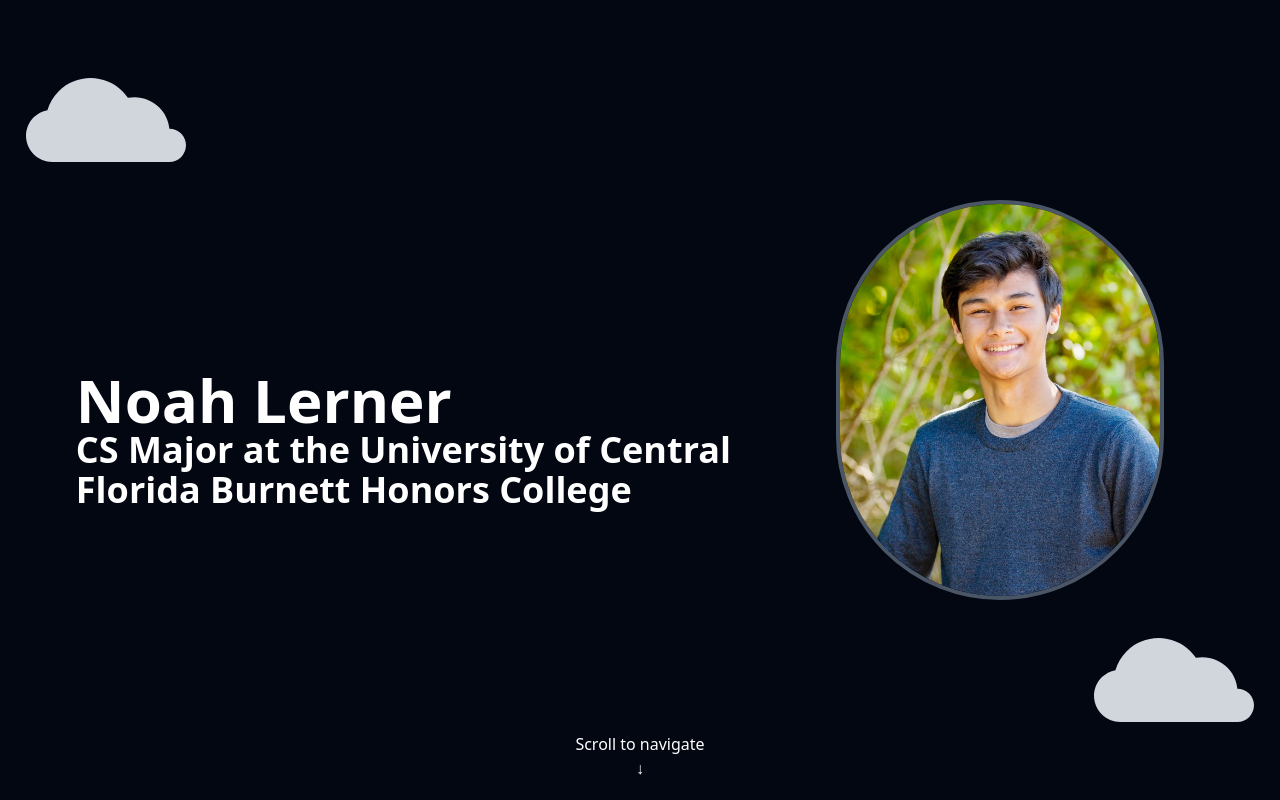
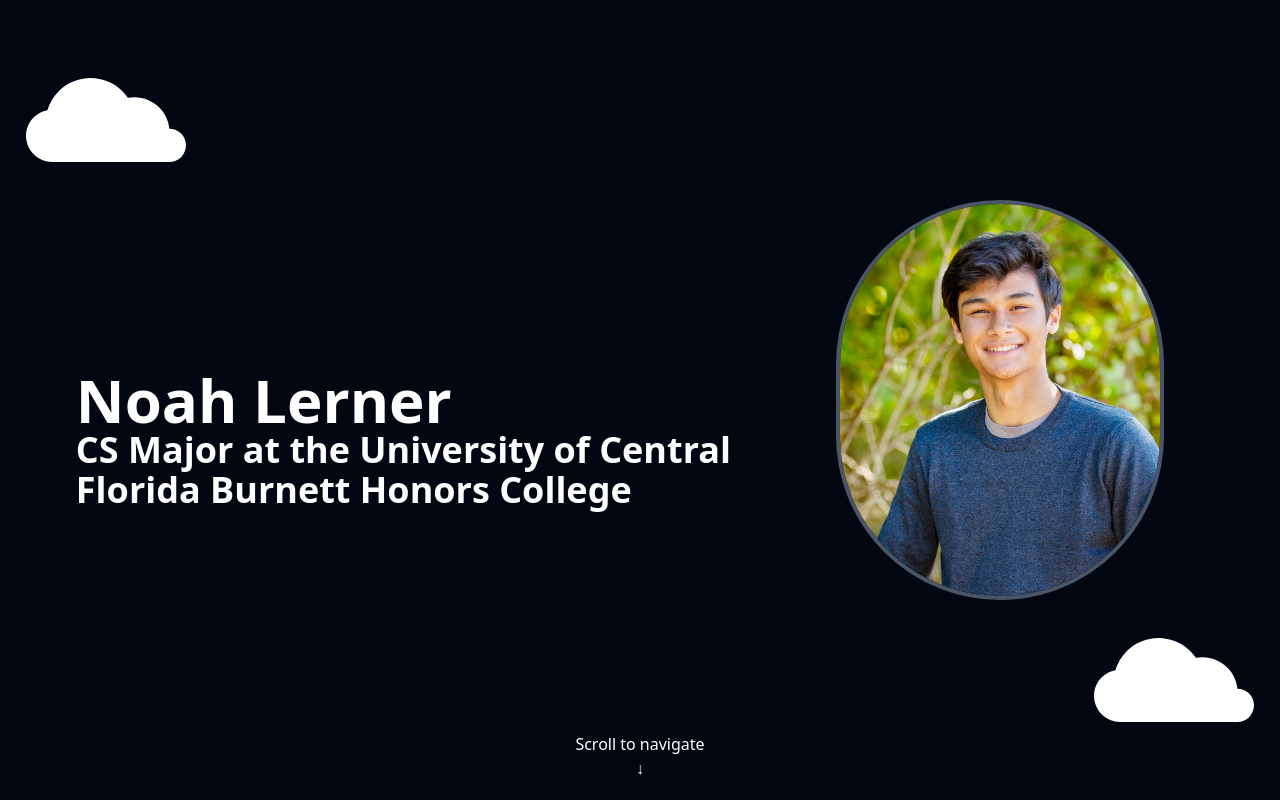
Before and after one commit to Lernej/Portfolio, a React (Vite) app: page / in a window 1280 px wide. Shown: the top 800 px of the page. Built offline with nearby package versions, Linux system fonts and the light colour scheme; what tailwindcss-motion would draw is missing.

Commit message:
Fixed cloud svg error

```diff
--- a/src/components/Clouds.tsx
+++ b/src/components/Clouds.tsx
@@ -1,4 +1,4 @@
-import Cloud from "../assets/cloud.svg?react";
+import Cloud from "../assets/cloud.svg";
 import { useState, useEffect } from "react";
 
 interface Props {
@@ -18,13 +18,14 @@
 
   return (
     <div>
-      <Cloud
+      <img
+        src={Cloud}
         className={`${
           isVisible
             ? `${className} motion-preset-fade absolute fill-gray-300 z-10 h-20 lg:h-40`
             : "opacity-0"
         }`}
-      ></Cloud>
+      ></img>
     </div>
   );
 };
--- a/src/components/ImageSlider.tsx
+++ b/src/components/ImageSlider.tsx
@@ -1,4 +1,4 @@
-import { useState, useEffect } from "react";
+import { useState } from "react";
 
 interface Props {
   imageList: string[];
--- a/vite.config.ts
+++ b/vite.config.ts
@@ -6,9 +6,10 @@
 
 // https://vite.dev/config/
 export default defineConfig({
-  plugins: [react(),
+  plugins: [
+    svgrPlugin({ include: "**/*.svg?react" }),
+    react(),
     tailwindcss(),
-    svgrPlugin(),
   ],
   resolve: {
     alias: {
```
Also changed, not shown: src/assets/cloud.svg.
